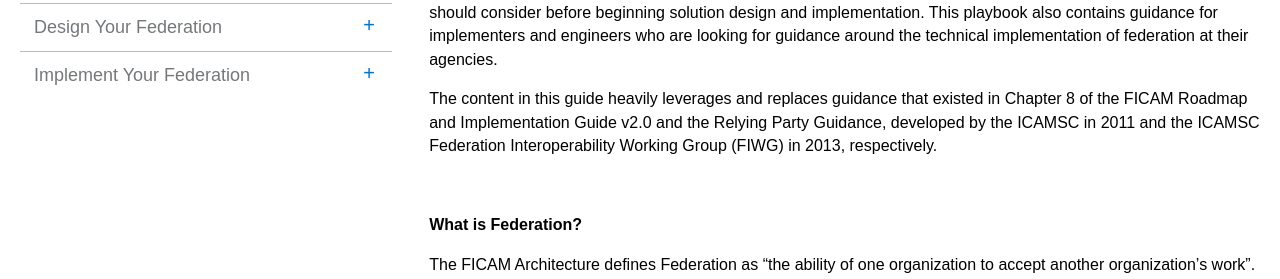
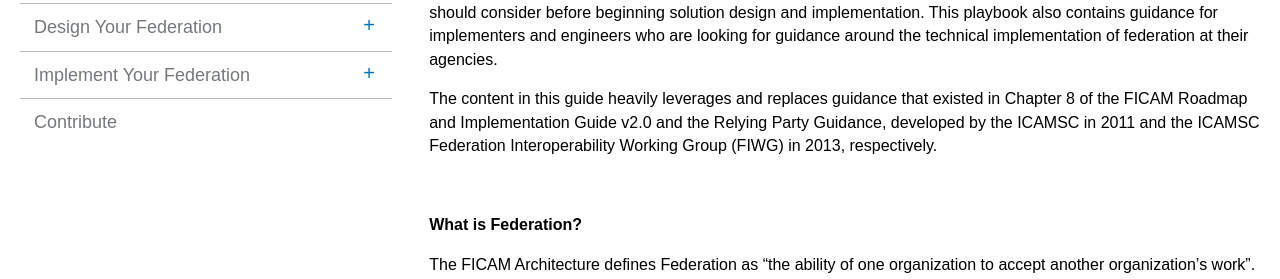
Before and after one commit to bnbuckler/federation, a Jekyll site: the page built from index.html, in a window 1280 px wide. Shown: the part 338-617 px from the top of the page. Built offline with Jekyll 4.4.1, drawn with Linux system fonts in a browser that asks for light colours.

Commit message:
Update _config.yml

```diff
--- a/_config.yml
+++ b/_config.yml
@@ -65,6 +65,10 @@ navigation:
   internal: true
   coll: true
   collname: implement
+- text: Contribute
+  url: contribute
+  internal: true
+  coll: false
 
 collections:
   overview:
```
